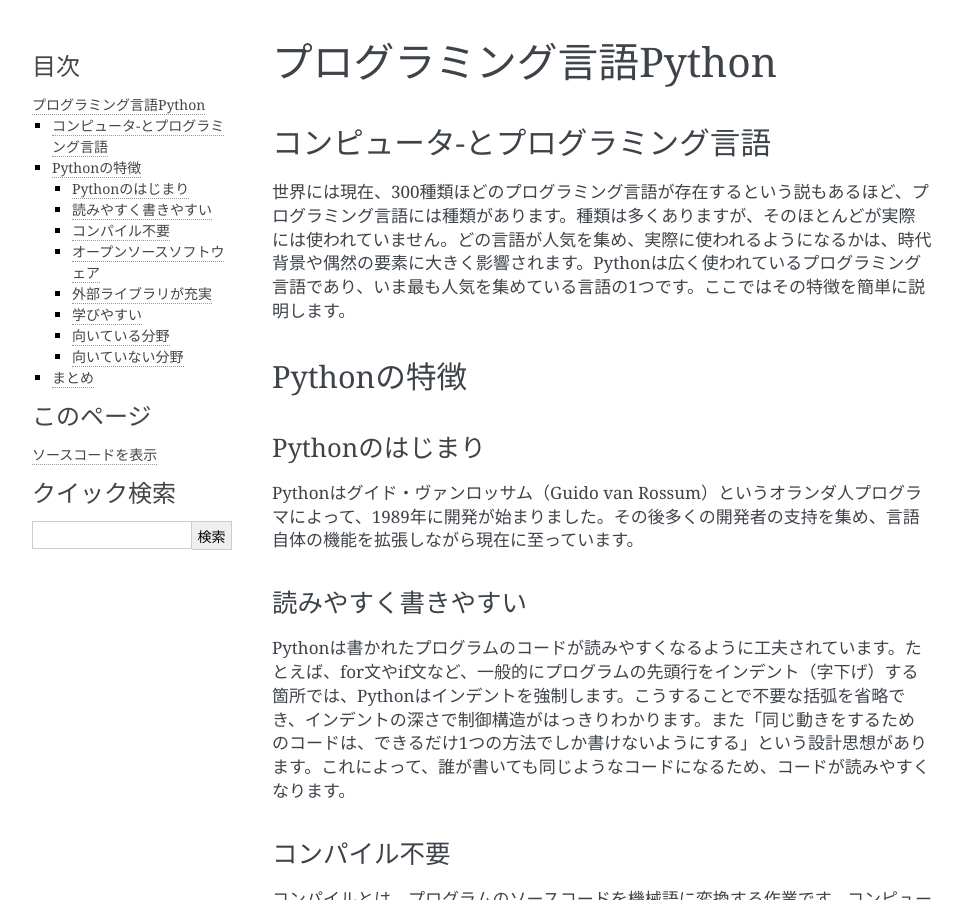
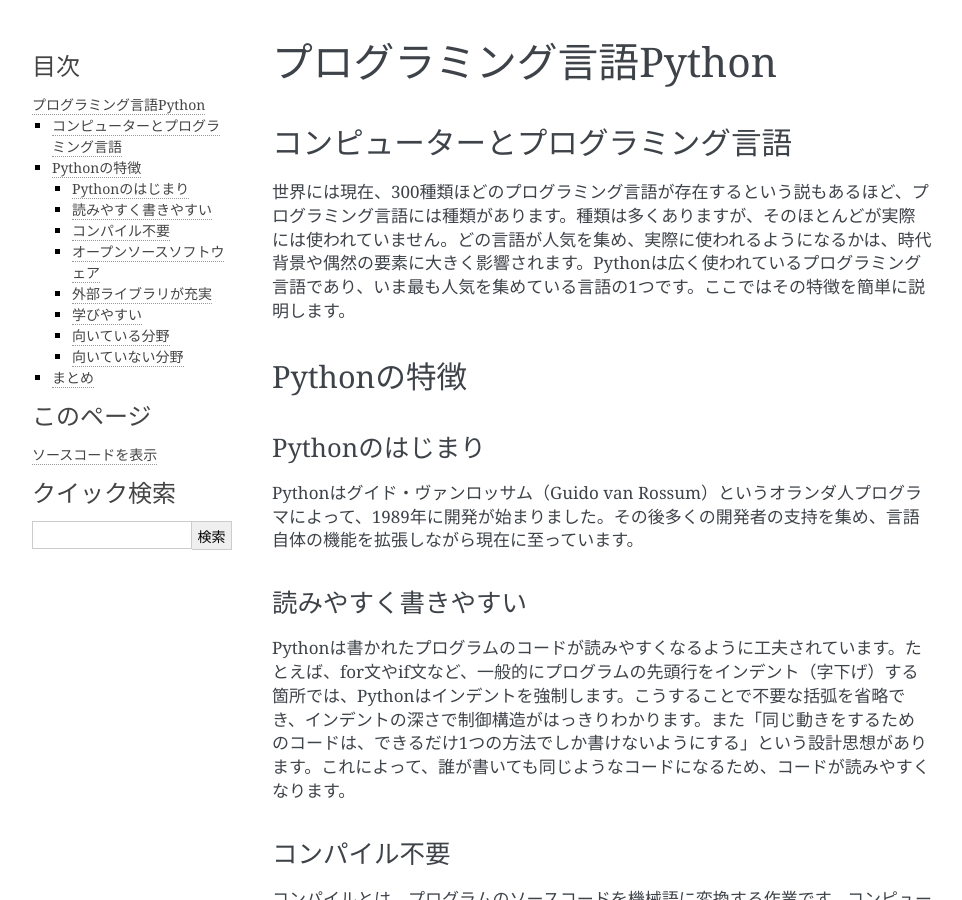
Before and after one commit to python-ed-open-doc/python-starter-guide, a Sphinx documentation site: the page built from source/about-python/what-python.md, in a window 1280 px wide and 900 px high. Shown: the whole window, without its empty margins (148-1110 px from the left). Built offline with Sphinx 7.4.7, drawn with Linux system fonts in a browser that asks for light colours.

Commit message:
Update source/about-python/what-python.md
Co-authored-by: Takanori Suzuki <takanori@takanory.net>

```diff
--- a/source/about-python/what-python.md
+++ b/source/about-python/what-python.md
@@ -1,6 +1,6 @@
 # プログラミング言語Python
 
-## コンピュータ-とプログラミング言語
+## コンピューターとプログラミング言語
 
 世界には現在、300種類ほどのプログラミング言語が存在するという説もあるほど、プログラミング言語には種類があります。種類は多くありますが、そのほとんどが実際には使われていません。どの言語が人気を集め、実際に使われるようになるかは、時代背景や偶然の要素に大きく影響されます。Pythonは広く使われているプログラミング言語であり、いま最も人気を集めている言語の1つです。ここではその特徴を簡単に説明します。
 
```
